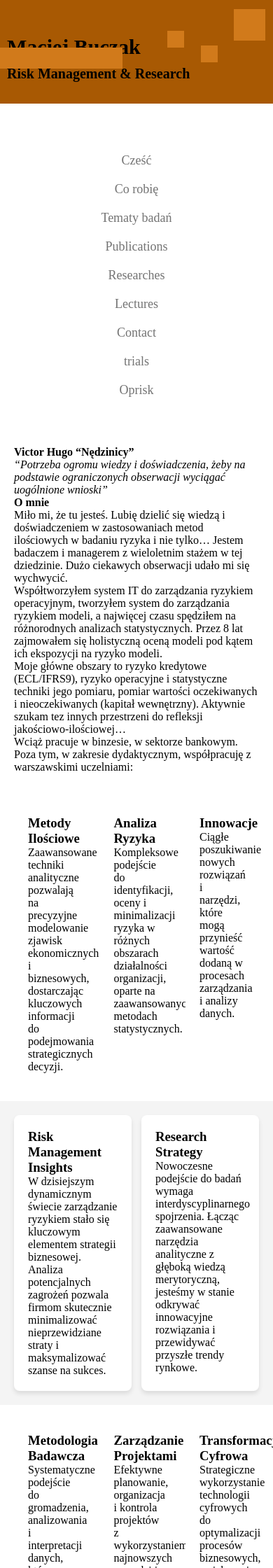
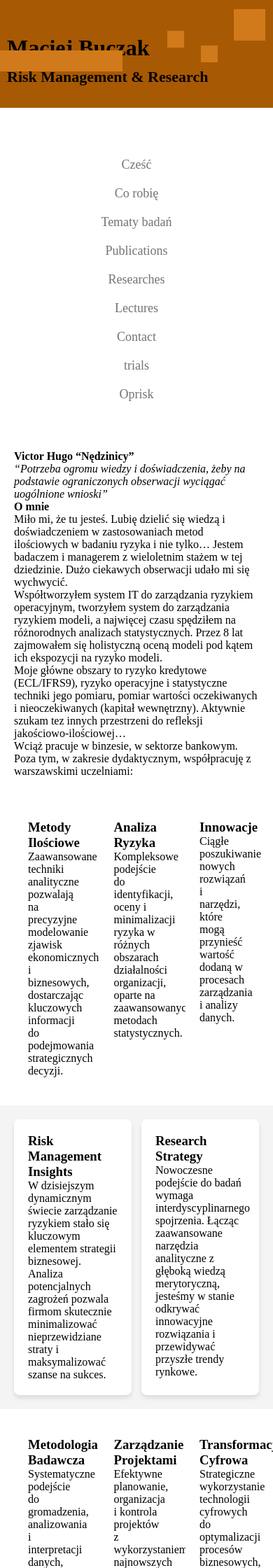
Before and after one commit to MaciejBuczak/risk-research, a Jekyll site: the page built from index.md, in a window 390 px wide. Shown: the top 2240 px of the page at 70% size. Built offline with Jekyll 4.4.1, drawn with Linux system fonts in a browser that asks for light colours.

Commit message:
Update default.html

```diff
--- a/_layouts/default.html
+++ b/_layouts/default.html
@@ -298,7 +298,7 @@
       .browser-edge .square-big,
       .browser-chrome .square-big {
         left: 0%;
-        top: 68px;
+        top: 72px;
       }
 
       /* Radykalne resetowanie pozycji kontenera z tytułem */
@@ -320,7 +320,7 @@
       }
 
       #project_title {
-        font-size: 30px;
+        font-size: 32px;
         margin-left: 0;
         padding-left: 0;
         left: 0;
@@ -329,7 +329,7 @@
       }
 
       #project_tagline {
-        font-size: 20px;
+        font-size: 22px;
         margin-left: 0;
         padding-left: 0;
         left: 0;
```
